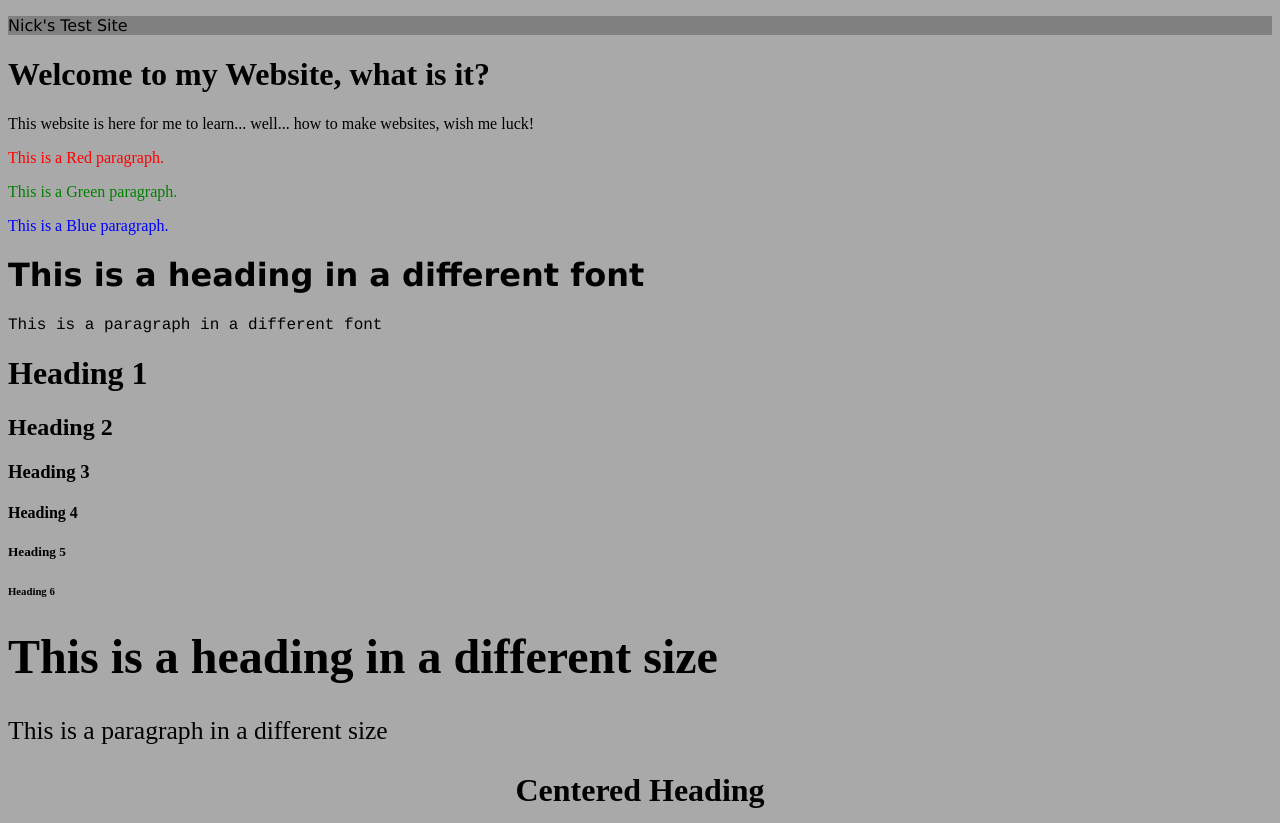
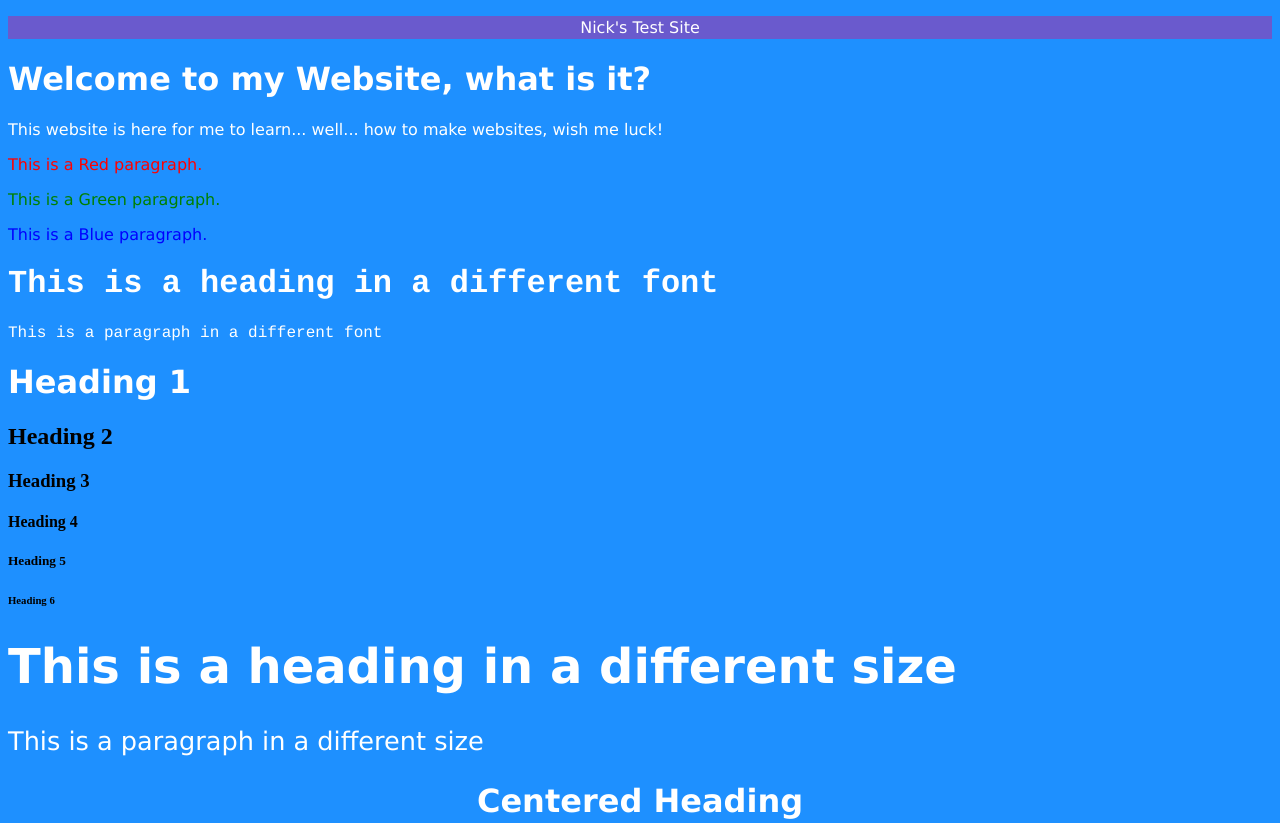
Before and after one commit to NDM1574/ndm1574.pages, a plain HTML site: page index.html in a window 1280 px wide. Shown: the top 823 px of the page. Drawn offline with Linux system fonts and the light colour scheme.

Commit message:
Update index.html

```diff
--- a/index.html
+++ b/index.html
@@ -1,8 +1,14 @@
 <!DOCTYPE html>
 <html lang="en-US">
-<body style="background-color:darkgray;">
+<style>
+body {background-color: dodgerblue;}
+h1   {color: white;font-family:verdana;}
+p    {color: white;font-family:verdana;}
+</style>
 
-<p title="I have no idea what I am supposed to put here"style="background-color:gray;font-family:verdana;">Nick's Test Site</p>
+
+
+<p title="I have no idea what I am supposed to put here"style="background-color:slateblue;font-family:verdana;border:2px solid slateblue;text-align:center;">Nick's Test Site</p>
 
 
 
@@ -19,7 +25,7 @@
 <p style="color:green;">This is a Green paragraph.</p>
 <p style="color:blue;">This is a Blue paragraph.</p>
 
-<h1 style="font-family:verdana;">This is a heading in a different font</h1>
+<h1 style="font-family:courier;">This is a heading in a different font</h1>
 <p style="font-family:courier;">This is a paragraph in a different font</p>
 
 <h1>Heading 1</h1>
```
